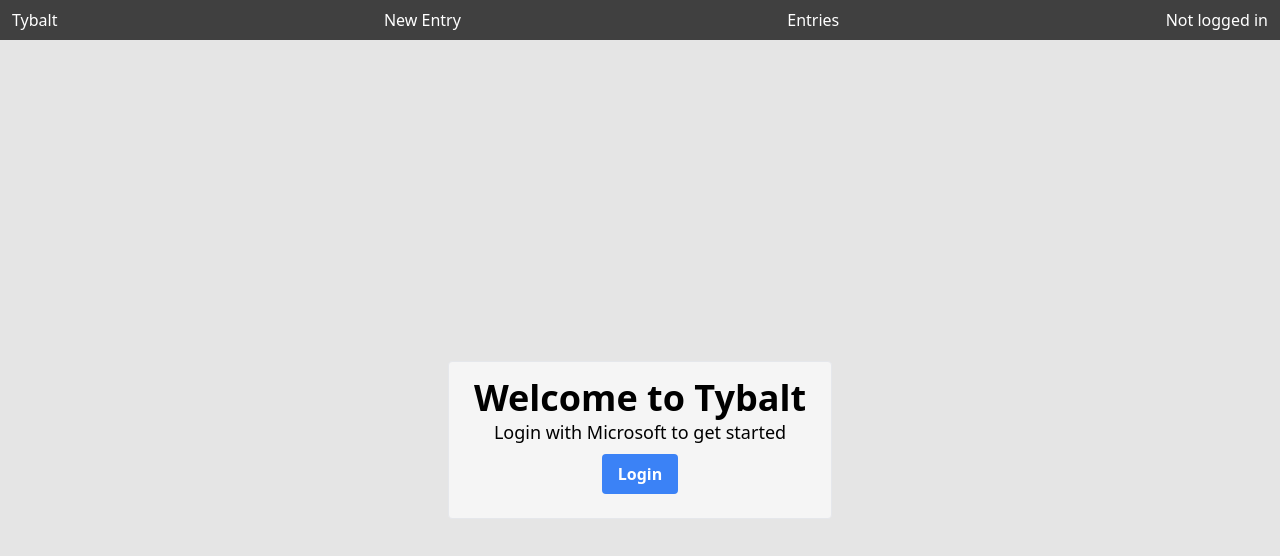
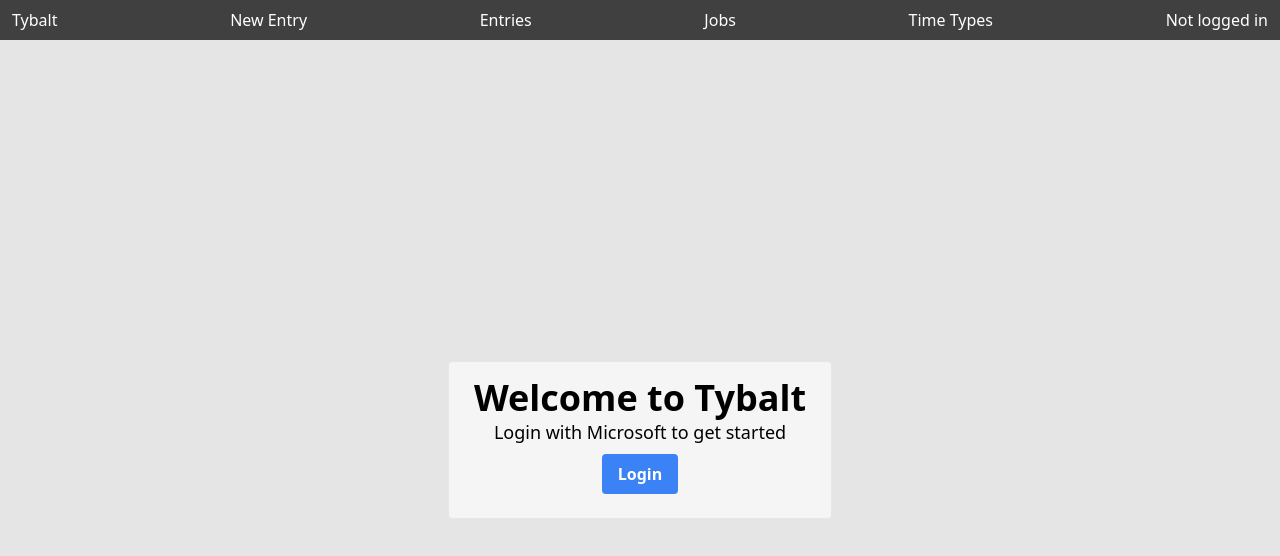
Before and after one commit to stamler/tybalt_turbo, a SvelteKit app in the folder ui/: page /login in a window 1280 px wide. Shown: the top 556 px of the page. Built offline with nearby package versions, Linux system fonts and the light colour scheme; no server answers; what pocketbase would draw is missing.

Commit message:
redirect to timeentries on login add links to jobs and timetypes (doesn't yet exist) remove redundant h1 text

```diff
--- a/ui/src/routes/+layout.svelte
+++ b/ui/src/routes/+layout.svelte
@@ -16,7 +16,7 @@
     if (browser && !$authStore?.isValid && $page.url.pathname !== "/login") {
       goto("/login");
     } else if (browser && $authStore?.isValid && $page.url.pathname === "/login") {
-      goto("/");
+      goto("/timeentries");
     }
   });
 </script>
@@ -25,6 +25,8 @@
   <a href="/">Tybalt</a>
   <a href="/timeentry">New Entry</a>
   <a href="/timeentries">Entries</a>
+  <a href="/jobs">Jobs</a>
+  <a href="/timetypes">Time Types</a>
   <div class="h-full">
     {#if $authStore?.isValid}
       <!-- user is logged in -->
--- a/ui/src/routes/jobs/+page.svelte
+++ b/ui/src/routes/jobs/+page.svelte
@@ -30,8 +30,6 @@
     }
   }
 </script>
-
-<h1 class="text-green-800">Jobs</h1>
 
 {#snippet anchor({ number })}{number}{/snippet}
 {#snippet headline({ description })}{description}{/snippet}
```
